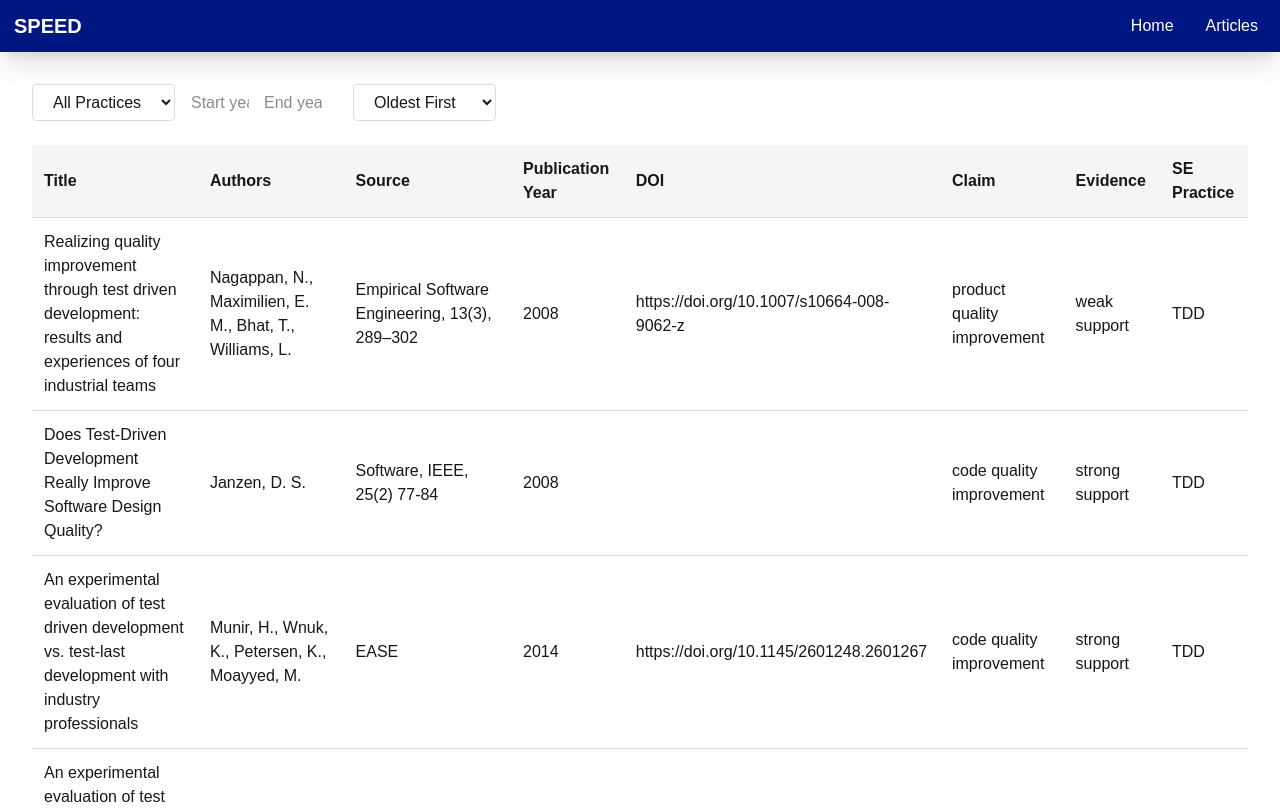
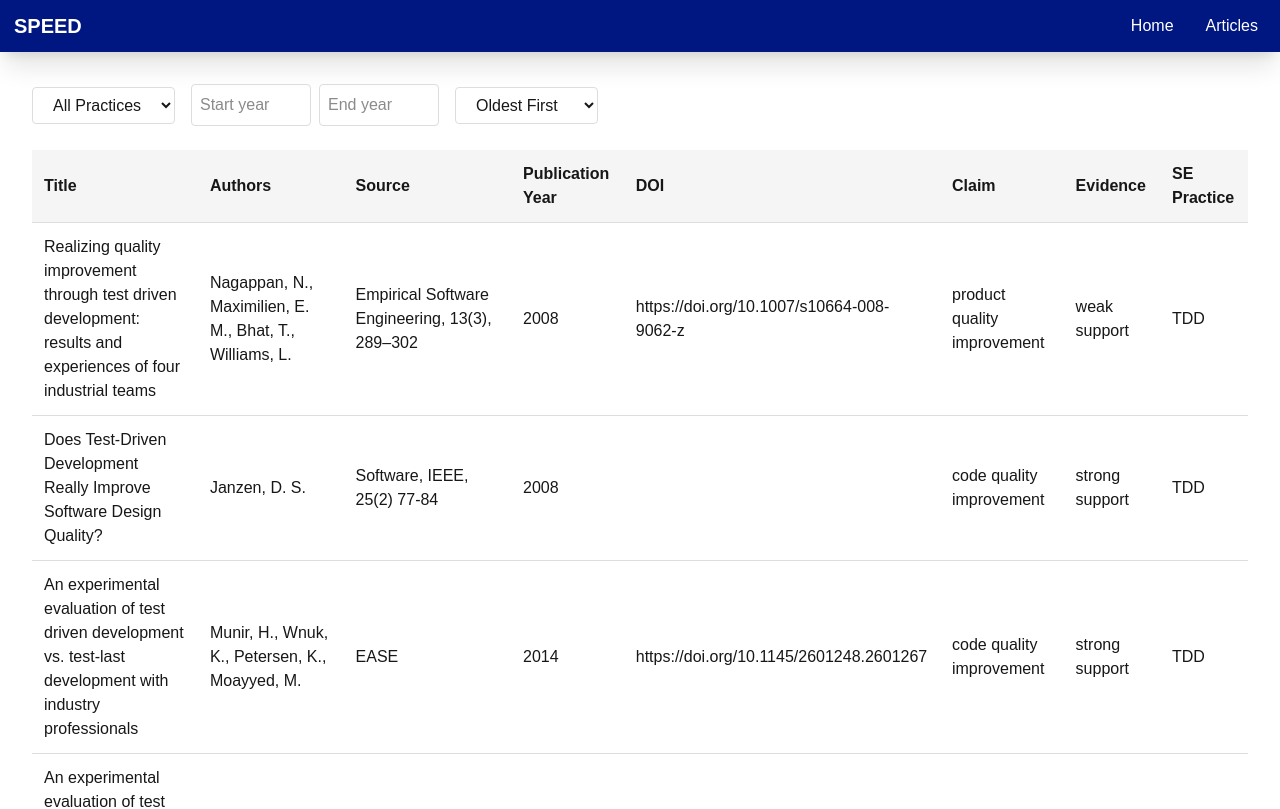
Before and after one commit to mangorioh/W101_06_SPEED, a Next.js app in the folder frontend/: page / in a window 1280 px wide. Shown: the top 809 px of the page. Built offline with nearby package versions, Linux system fonts and the light colour scheme.

Commit message:
feat(frontend): add manual year range input
- Replaced year dropdown with start/end inputs
- Maintained existing practice filter functionality
- Updated sorting logic for custom ranges

```diff
--- a/frontend/src/app/globals.css
+++ b/frontend/src/app/globals.css
@@ -55,3 +55,24 @@ body {
   color: var(--foreground);
   font-family: Arial, Helvetica, sans-serif;
 }
+
+.year-inputs {
+  display: flex;
+  gap: 0.5rem;
+}
+
+.year-inputs input {
+  padding: 0.5rem;
+  width: 120px;
+  border: 1px solid #ddd;
+  border-radius: 4px;
+}
+
+.error-message {
+  color: #dc3545;
+  margin: 1rem 0;
+  padding: 0.5rem;
+  border: 1px solid #dc3545;
+  border-radius: 4px;
+  background-color: #f8d7da;
+}
```
